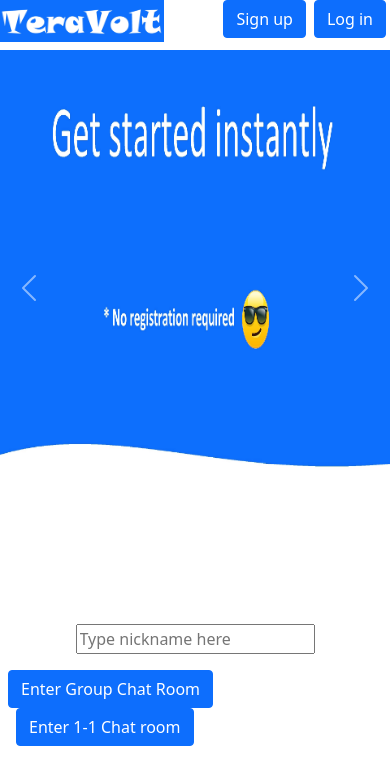
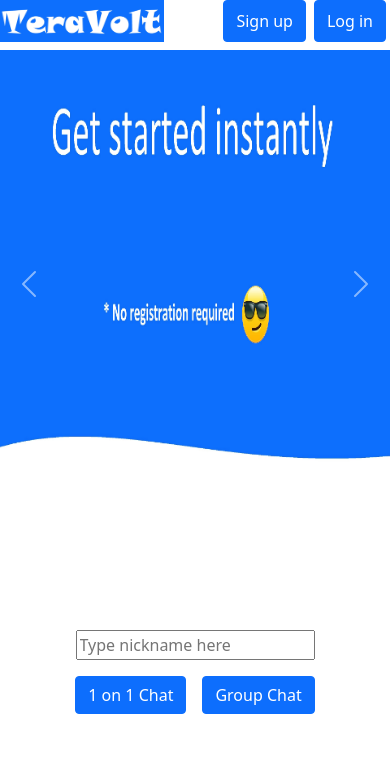
Before and after one commit to sagar-joshi/teravolt, a React (Create React App) app in the folder client/: page / in a window 390 px wide. Shown: the top 784 px of the page. Built offline with nearby package versions, Linux system fonts and the light colour scheme; no server answers.

Commit message:
responsive ui fixes

```diff
--- /dev/null
+++ b/client/src/App.css
@@ -0,0 +1,3 @@
+.AppHeader{
+    min-height: 42px;
+}
--- a/client/src/App.js
+++ b/client/src/App.js
@@ -8,7 +8,7 @@ import "./utils/style.css";
 import { Dashboard } from './components/Dashboard.js';
 import { ChatBox } from './components/ChatBox.js';
 import { HomePage } from './components/HomePage.js'
-
+import './App.css'
 
 function App() {
   const [user, setUser] = useState(null);
@@ -47,8 +47,8 @@ function App() {
     <AuthContext.Provider value={{user: user, updateUser: updateAuthenticatedUser}}>
       <div className="App vh-100 overflow-hidden">
         {/* with bootstrap only h-25, h-50, h-75, h-100 are supported by default */}
-        <div className='h-5'><Header/></div>
-        <div className='h-95 pt-2'>{body}</div>
+        <div className='AppHeader h-5'><Header/></div>
+        <div className='h-95 pt-2 pb-3'>{body}</div>
       </div>
     </AuthContext.Provider>
   );
--- /dev/null
+++ b/client/src/components/ChatBox.css
@@ -0,0 +1,6 @@
+.ChatHeader{
+    min-height: 42px;
+}
+.InputArea{
+    min-height: 42px;
+}
--- a/client/src/components/ChatBox.js
+++ b/client/src/components/ChatBox.js
@@ -6,6 +6,7 @@ import { MessageArea } from "./MessageArea.js";
 import {ax} from '../utils/axios.config.js';
 import { InputArea } from "./InputArea.js";
 import { AuthContext } from "../utils/contexts.js";
+import './ChatBox.css';
 
 export function ChatBox(props){
     const forAuthenticatedUsers = props.type==="authenticated"?true:false;
@@ -104,8 +105,8 @@ export function ChatBox(props){
     return (
         <div className="ChatBox h-100">
             <div className="h-6"><ChatHeader groupId = {groupId} groupName={groupName.current} activeMem={activeMem} socket={socket} forAuthenticatedUsers={forAuthenticatedUsers} closeChatBox={props.closeChatBox}/></div>
-            <div className="h-89"><MessageArea msgList={msgList}/></div>
-            <div className="h-5"><InputArea groupId={groupId} socket={socket} forAuthenticatedUsers={forAuthenticatedUsers} nickName={props.nickName?props.nickName:null}/></div>
+            <div className="h-88"><MessageArea msgList={msgList}/></div>
+            <div className="h-6"><InputArea groupId={groupId} socket={socket} forAuthenticatedUsers={forAuthenticatedUsers} nickName={props.nickName?props.nickName:null}/></div>
         </div>
     );
 }
--- a/client/src/components/ChatHeader.js
+++ b/client/src/components/ChatHeader.js
@@ -1,4 +1,3 @@
-
 export function ChatHeader(props){
     const handleClose = ()=>{
         if(props.forAuthenticatedUsers)
@@ -11,10 +10,10 @@ export function ChatHeader(props){
     const activeCount = props.forAuthenticatedUsers?"":`(${props.activeMem} online)`;
     return (
         <div className="ChatHeader h-100 row d-flex flex-row align-items-center card">
-            <div className="col-11 d-flex justify-content-center">
+            <div className="col-10 d-flex justify-content-center">
                 {`${props.groupName} ${activeCount}`}
             </div>
-            <div className="col-1 d-flex justify-content-end">
+            <div className="col-2 d-flex justify-content-end">
                 <button className="btn btn-close" onClick={handleClose}></button>
             </div>
         </div>
--- a/client/src/components/Header.js
+++ b/client/src/components/Header.js
@@ -46,9 +46,9 @@ export function Header(props){
                             </div>
                             </div>
                         </div>
-    const rightCorner = auth.user?<Settings/>:  <div className='d-flex'>
-                                                    <div className='ms-1 me-1'><Signup updateToast={updateToast}/></div>
-                                                    <div className='ms-1 me-1'><Login/></div>
+    const rightCorner = auth.user?<Settings/>:  <div className='d-flex h-100'>
+                                                    <div className='ms-1 me-1 h-100'><Signup updateToast={updateToast}/></div>
+                                                    <div className='ms-1 me-1' h-100><Login/></div>
                                                 </div>
 
     return (
@@ -57,7 +57,7 @@ export function Header(props){
                 <img src={logo} className='d-block h-100 w-40' alt="logo"/>
                 {toastElement}
             </div>
-            <div className='col-6 d-flex justify-content-end'>
+            <div className='col-6 h-100 d-flex justify-content-end'>
                 {rightCorner}
             </div>
         </div>
--- a/client/src/components/HomePage.js
+++ b/client/src/components/HomePage.js
@@ -62,8 +62,8 @@ export function HomePage(props){
                     <input type="text" placeholder='Type nickname here' value={nickName} onChange={handleNickNameChange}></input>
                 </div>
                 <div className='m-2'>
-                    <button className='btn btn-primary me-2' onClick={handleEnterGroupChatRoom}>Enter Group Chat Room</button>
-                    <button className='btn btn-primary ms-2' onClick={handleEnterOneOneChatRoom}>Enter 1-1 Chat room</button>
+                    <button className='btn btn-primary me-2' onClick={handleEnterOneOneChatRoom}>1 on 1 Chat</button>
+                    <button className='btn btn-primary ms-2' onClick={handleEnterGroupChatRoom}>Group Chat</button>
                 </div>
             </div>
         </div>
--- a/client/src/components/Login.js
+++ b/client/src/components/Login.js
@@ -27,8 +27,8 @@ export function Login(props){
         setPassword(e.target.value);
     }
     return (
-        <div>
-            <button type="button" className="btn btn-primary" data-bs-toggle="modal" data-bs-target="#loginModal">
+        <div className="h-100">
+            <button type="button" className="btn btn-primary h-100" data-bs-toggle="modal" data-bs-target="#loginModal">
                 Log in
                 </button>
 
--- a/client/src/components/Signup.js
+++ b/client/src/components/Signup.js
@@ -39,8 +39,8 @@ export function Signup(props){
     }
 
     return (
-        <div>
-            <button type="button" className="btn btn-primary" data-bs-toggle="modal" data-bs-target="#signUp">
+        <div className="h-100">
+            <button type="button" className="btn btn-primary h-100 text-center" data-bs-toggle="modal" data-bs-target="#signUp">
                 Sign up
             </button>
 
--- a/client/src/utils/style.css
+++ b/client/src/utils/style.css
@@ -19,7 +19,7 @@
 .h-70{
     height: 70%;
 }
-.h-89{
+.h-88{
     height: 88%;
 }
 .h-90{
```
